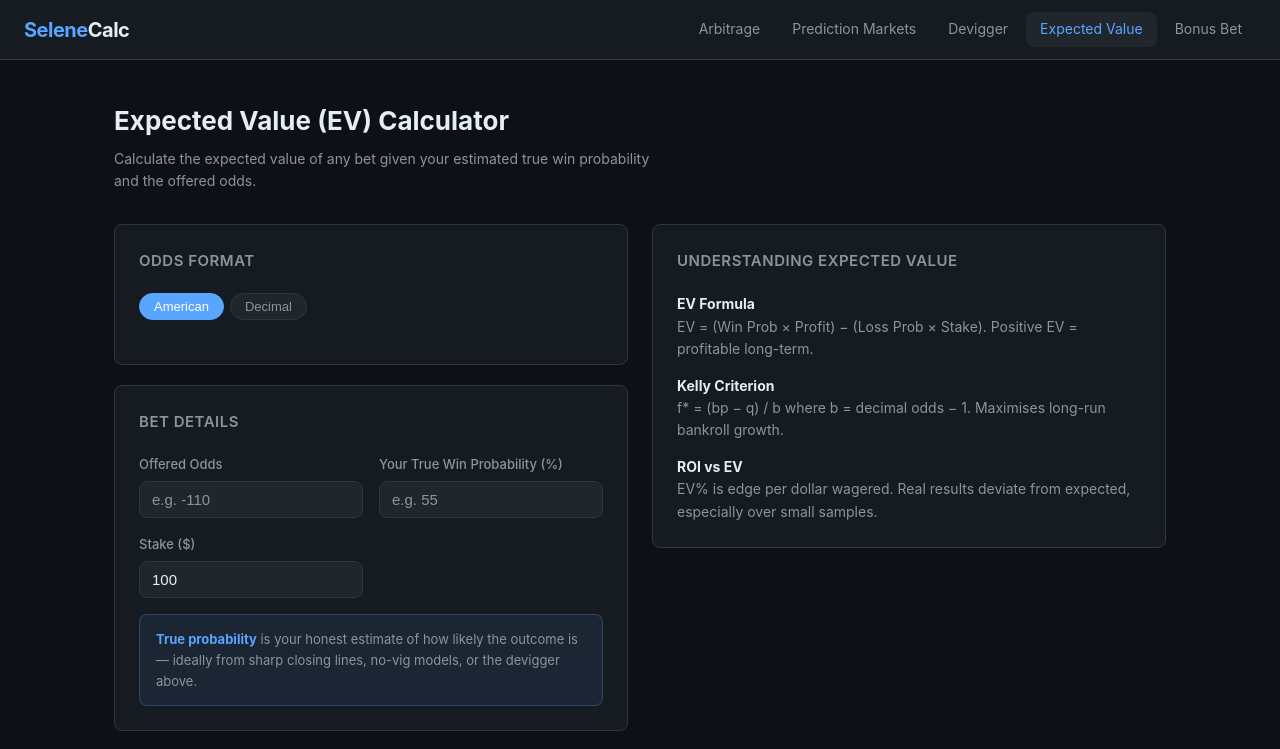
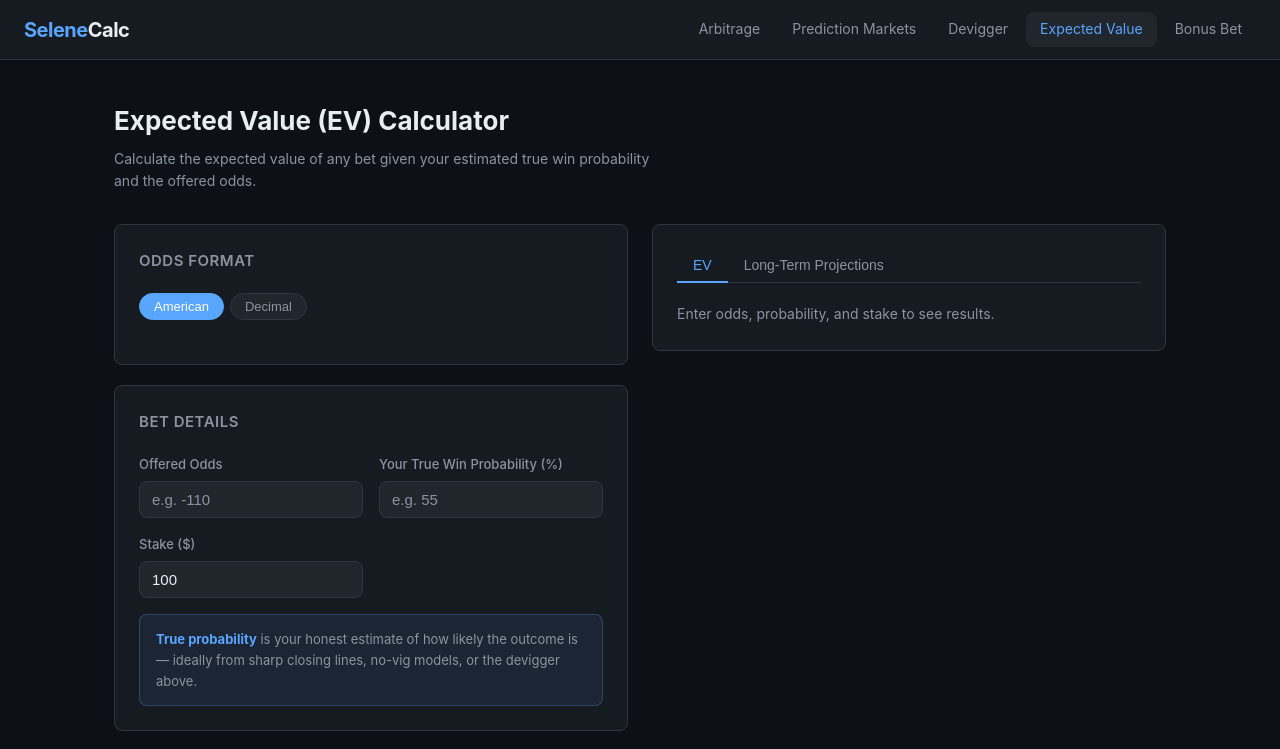
Before and after one commit to SimonWorku1/SeleneCalculators, a React (Vite) app: page /SeleneCalculators/ev-calculator in a window 1280 px wide. Shown: the top 749 px of the page. Built offline with nearby package versions, Linux system fonts and the light colour scheme.

Commit message:
Split EV calculator results into EV and Long-Term Projections tabs
Keeps everything above the fold; tabs switch between the core EV metrics and the long-run projection table.

https://claude.ai/code/session_018RSEzmPJKcY2VuhW8QDvCy

```diff
--- a/src/index.css
+++ b/src/index.css
@@ -690,6 +690,36 @@ input[type=number] { -moz-appearance: textfield; }
   box-shadow: 0 4px 12px rgba(0,0,0,0.4);
 }
 
+/* ── EV tabs ── */
+.ev-tabs {
+  display: flex;
+  gap: 0;
+  margin-bottom: 20px;
+  border-bottom: 1px solid var(--border);
+}
+
+.ev-tab {
+  background: none;
+  border: none;
+  border-bottom: 2px solid transparent;
+  color: var(--text-muted);
+  cursor: pointer;
+  font-size: 14px;
+  font-weight: 500;
+  padding: 8px 16px;
+  margin-bottom: -1px;
+  transition: color 0.15s, border-color 0.15s;
+  width: auto;
+  border-radius: 0;
+}
+
+.ev-tab:hover { color: var(--text); opacity: 1; }
+
+.ev-tab.active {
+  color: var(--accent);
+  border-bottom-color: var(--accent);
+}
+
 /* ── Bonus Bet ── */
 .bb-settings {
   display: flex;
--- a/src/pages/EVCalculator.jsx
+++ b/src/pages/EVCalculator.jsx
@@ -15,6 +15,7 @@ export default function EVCalculator() {
   const [probInput, setProbInput] = useState('')
   const [stakeInput, setStakeInput] = useState('100')
   const [numBets, setNumBets] = useState('100')
+  const [tab, setTab] = useState('ev')
 
   const dec = toDecimal(oddsInput, fmt)
   const p = parseFloat(probInput) / 100
@@ -80,13 +81,29 @@ export default function EVCalculator() {
               <strong>True probability</strong> is your honest estimate of how likely the outcome is — ideally from sharp closing lines, no-vig models, or the devigger above.
             </div>
           </div>
+
+          <div className="card">
+            <h2>Understanding Expected Value</h2>
+            <div style={{ display: 'flex', flexDirection: 'column', gap: 14, fontSize: 14, color: 'var(--text-muted)' }}>
+              <div><strong style={{ color: 'var(--text)' }}>EV Formula</strong><br />EV = (Win Prob × Profit) − (Loss Prob × Stake). Positive EV = profitable long-term.</div>
+              <div><strong style={{ color: 'var(--text)' }}>Kelly Criterion</strong><br />f* = (bp − q) / b where b = decimal odds − 1. Maximises long-run bankroll growth.</div>
+              <div><strong style={{ color: 'var(--text)' }}>ROI vs EV</strong><br />EV% is edge per dollar wagered. Real results deviate from expected, especially over small samples.</div>
+            </div>
+          </div>
         </div>
 
-        {/* RIGHT: results */}
+        {/* RIGHT: tabbed results */}
         <div className="calc-col">
-          {r && (
           <div className="card">
-              <h2>Results</h2>
+            <div className="ev-tabs">
+              <button className={`ev-tab${tab === 'ev' ? ' active' : ''}`} onClick={() => setTab('ev')}>EV</button>
+              <button className={`ev-tab${tab === 'longterm' ? ' active' : ''}`} onClick={() => setTab('longterm')}>Long-Term Projections</button>
+            </div>
+
+            {tab === 'ev' && (
+              <>
+                {r ? (
+                  <>
                     <div style={{ marginBottom: 16 }}>
                       <span className={`badge ${r.pos ? 'badge-green' : 'badge-red'}`}>
                         {r.pos ? '+EV Bet — Profitable Long Term' : '-EV Bet — Unprofitable Long Term'}
@@ -100,15 +117,21 @@ export default function EVCalculator() {
                       <div className="result-item"><div className="label">True Win Prob</div><div className="value blue">{(p * 100).toFixed(2)}%</div></div>
                       <div className="result-item"><div className="label">Kelly Bet Size</div><div className="value yellow">{(r.kelly * 100).toFixed(2)}% bankroll</div></div>
                     </div>
+                  </>
+                ) : (
+                  <p style={{ color: 'var(--text-muted)', fontSize: 14, marginTop: 8 }}>Enter odds, probability, and stake to see results.</p>
+                )}
+              </>
+            )}
 
-              <hr />
-              <h2 style={{ marginTop: 16 }}>Long-Run Projection</h2>
-              <div className="field-group" style={{ marginTop: 16 }}>
-                <div className="field">
+            {tab === 'longterm' && (
+              <>
+                <div className="field" style={{ marginBottom: 16 }}>
                   <label>Number of Bets</label>
-                  <input type="number" value={numBets} min="1" onChange={e => setNumBets(e.target.value)} />
+                  <input type="number" value={numBets} min="1" onChange={e => setNumBets(e.target.value)} style={{ maxWidth: 160 }} />
                 </div>
-              </div>
+                {r ? (
+                  <>
                     <div className="result-grid">
                       <div className="result-item"><div className="label">Total EV ({n} bets)</div><div className={`value ${r.pos ? 'green' : 'red'}`}>{s(r.totalEV)}</div></div>
                       <div className="result-item"><div className="label">Total Staked</div><div className="value">${r.totalStaked.toFixed(2)}</div></div>
@@ -138,19 +161,15 @@ export default function EVCalculator() {
                         </tr>
                       </tbody>
                     </table>
-              <div className="info-box">
+                    <div className="info-box" style={{ marginTop: 16 }}>
                       <strong>Kelly Criterion:</strong> Full Kelly is <strong>{(r.kelly * 100).toFixed(2)}%</strong> of bankroll. Half-Kelly (<strong>{(r.kelly / 2 * 100).toFixed(2)}%</strong>) reduces variance while retaining ~75% of expected growth. Over {n} bets at ${stake}/each: <strong>${r.totalStaked.toFixed(2)}</strong> in action, projected P&L of <strong>{s(r.totalEV)}</strong>.
                     </div>
-            </div>
+                  </>
+                ) : (
+                  <p style={{ color: 'var(--text-muted)', fontSize: 14, marginTop: 8 }}>Enter odds, probability, and stake to see projections.</p>
                 )}
-
-          <div className="card">
-            <h2>Understanding Expected Value</h2>
-            <div style={{ display: 'flex', flexDirection: 'column', gap: 14, fontSize: 14, color: 'var(--text-muted)' }}>
-              <div><strong style={{ color: 'var(--text)' }}>EV Formula</strong><br />EV = (Win Prob × Profit) − (Loss Prob × Stake). Positive EV = profitable long-term.</div>
-              <div><strong style={{ color: 'var(--text)' }}>Kelly Criterion</strong><br />f* = (bp − q) / b where b = decimal odds − 1. Maximises long-run bankroll growth.</div>
-              <div><strong style={{ color: 'var(--text)' }}>ROI vs EV</strong><br />EV% is edge per dollar wagered. Real results deviate from expected, especially over small samples.</div>
-            </div>
+              </>
+            )}
           </div>
         </div>
       </div>
```
Lines whose indentation alone changed are shown as unchanged.
